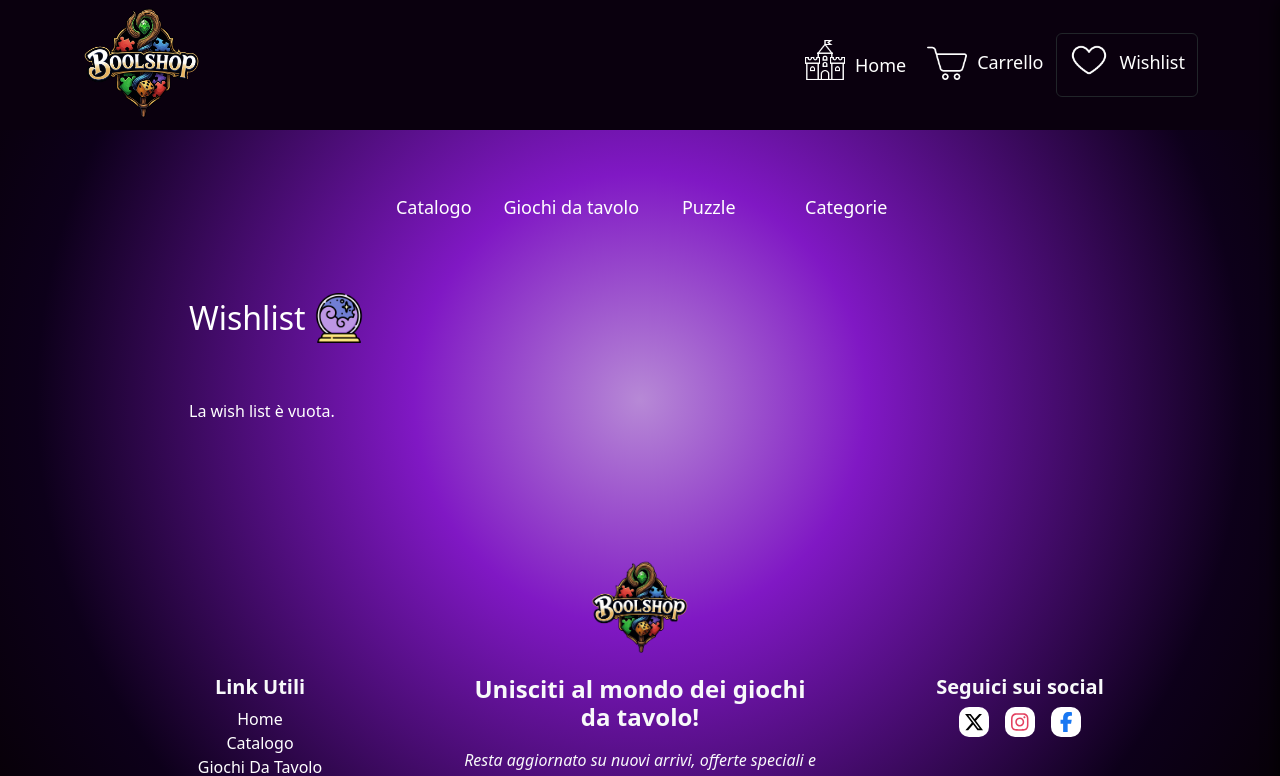
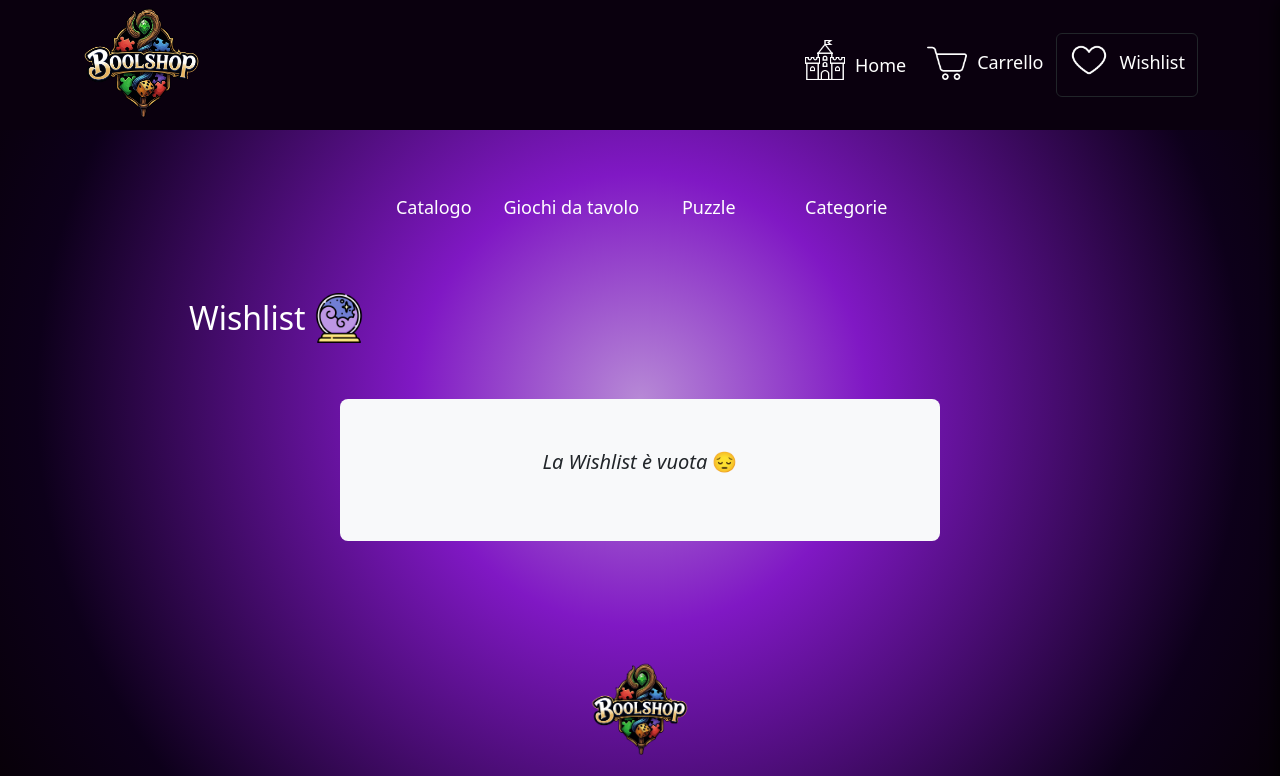
Before and after one commit to MattiaZecchinato/bool-shop, a React (Vite) app in the folder bool-shop-react/: page /wish-list in a window 1280 px wide. Shown: the top 776 px of the page. Built offline with nearby package versions, Linux system fonts and the light colour scheme.

Commit message:
feat: add style when wishlist is empty and icons

```diff
--- a/bool-shop-react/src/pages/CheckoutPage.jsx
+++ b/bool-shop-react/src/pages/CheckoutPage.jsx
@@ -121,8 +121,8 @@ function CheckoutPage() {
             {cartItems.length === 0 ? (
                 <p>Il carrello è vuoto.</p>
             ) : (
-                <div className=" p-4 border border-dark bg-light rounded">
-                    <h4 className="mb-3 text-dark">🛒 Riepilogo Carrello</h4>
+                <div className=" p-4 border border-dark bg-light rounded rounded-3">
+                    <h3 className="mb-3 text-dark text-center"><span>📦</span>Riepilogo ordine</h3>
                     <ul className="list-group mb-3">
                         {cartItems.map((item) => {
                             const originalPrice = parseFloat(item.price);
@@ -166,7 +166,7 @@ function CheckoutPage() {
                     </ul>
 
                     <form onSubmit={handleSubmit}>
-                        <h2 className="text-center mt-5 mb-4 text-dark">Inserisci i tuoi dati</h2>
+                        <h4 className="text-center mt-5 mb-4 text-dark">Inserisci i tuoi dati</h4>
                         <div className="row g-3 d-flex justify-content-center">
                             <div className="col-md-6 ">
                                 <label className="form-label text-dark">Nome</label>
--- a/bool-shop-react/src/pages/WishListPage.jsx
+++ b/bool-shop-react/src/pages/WishListPage.jsx
@@ -13,7 +13,10 @@ function WishListPage() {
                 <h2 className="mb-5">Wishlist</h2>
                 <img src={ball} alt="ball-wish" style={{ width: "50px" }} className="mb-5" />
             </div>
-            {prefer.length > 0 ? prefer.map(elem => <CardWishList key={elem.id} data={elem} />) : <p>La wish list è vuota.</p>}
+            {prefer.length > 0 ? prefer.map(elem => <CardWishList key={elem.id} data={elem} />) :
+                <div className="container bg-light fst-italic p-5 rounded rounded-3" style={{ maxWidth: "600px" }}>
+                    <p className="text-dark fst-italic text-center fs-5">La Wishlist è vuota <span className="fw-normal fst-normal">😔</span></p>
+                </div>}
         </div>
     </>
 }
```
